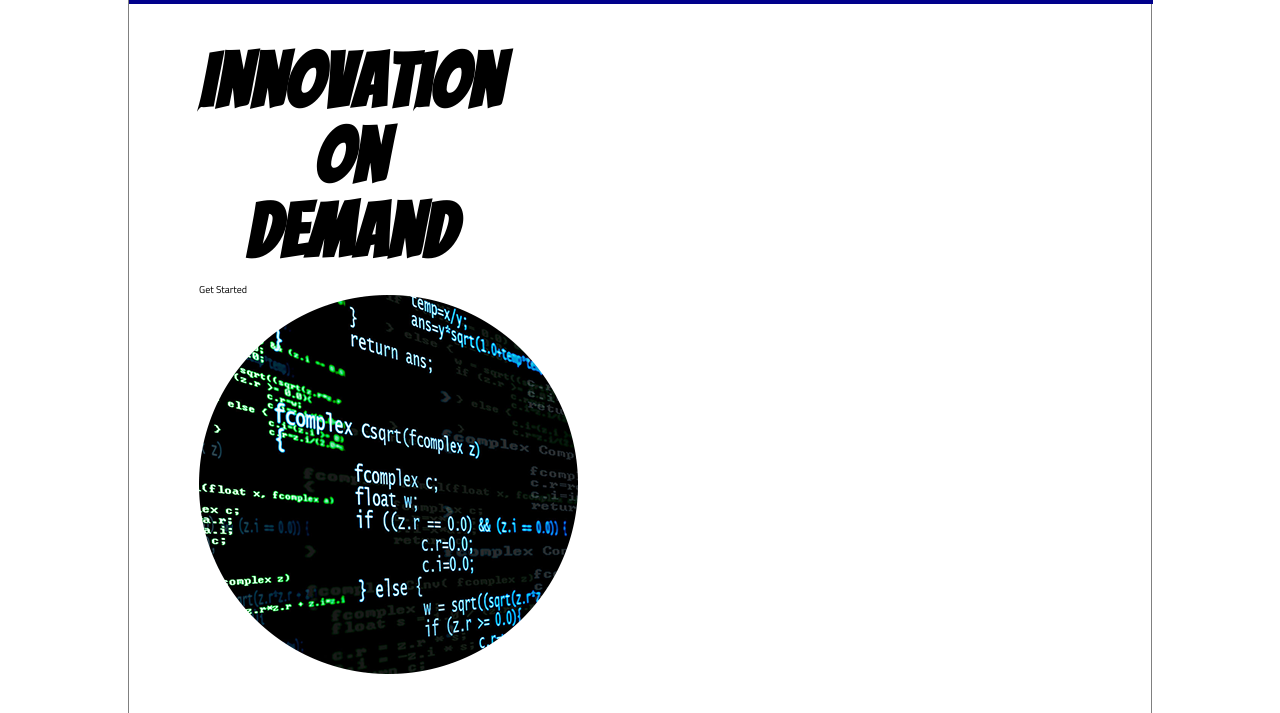
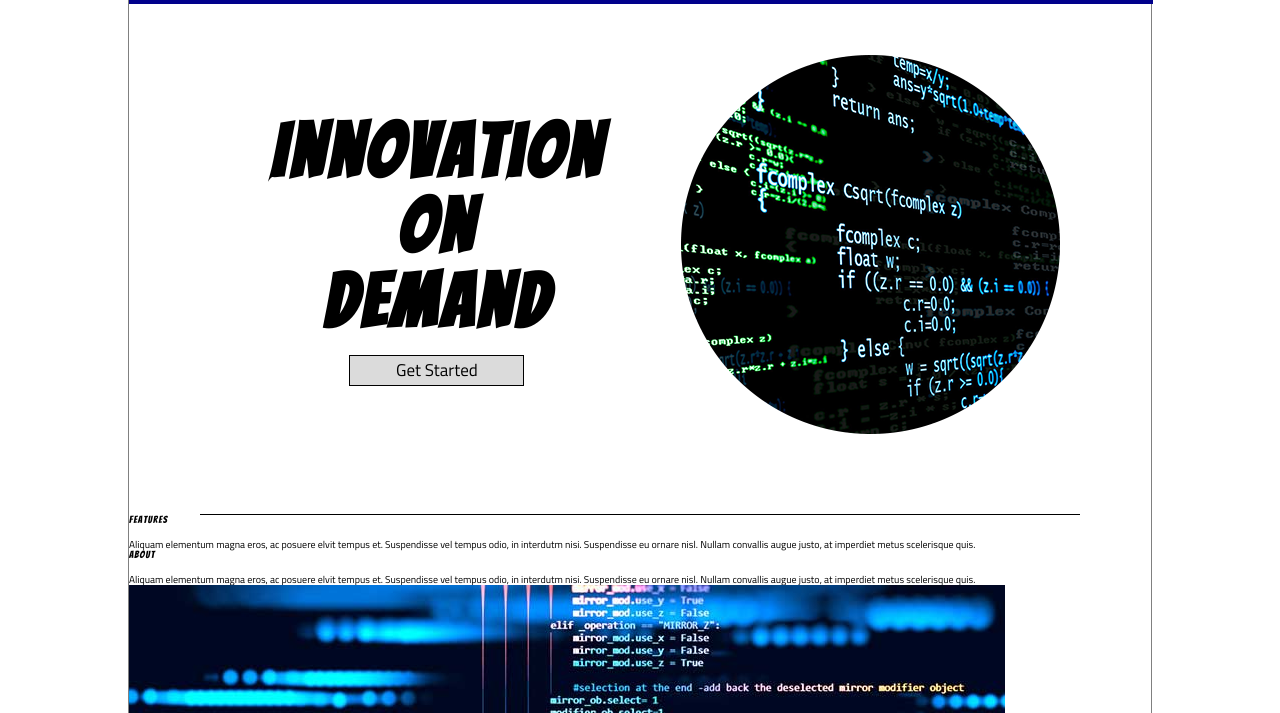
Before and after one commit to atonymartin20/Lambda-Clone-User-Interface, a plain HTML site: page great-idea-website/index.html in a window 1280 px wide. Shown: the part 76-789 px from the top of the page. Drawn offline with Linux system fonts and the light colour scheme.

Commit message:
Top section styled.

```diff
--- a/great-idea-website/css/index.css
+++ b/great-idea-website/css/index.css
@@ -86,7 +86,7 @@ header {
 }
 
 nav {
-	padding: 20px 0px;
+	padding: 20px 0px 0px 0px;
 	display: inline-block;
 	padding-left: 57px;
 	vertical-align: top;
@@ -110,16 +110,53 @@ nav a {
 
 }
 
-h1 {
+.top {
+	margin: 0 auto;
+	padding: 0px 0px 78px 70px;
+	width: 880px;
+	border-bottom: 1px solid black;
+	margin-top: 80px;
+}
+
+.top img {
+	padding-top: 50px;
+	padding-left: 75px;
+}
+
+.innovation {
+	display: inline-block;
+	vertical-align: top;
+	margin-top: 110px;
+}
+
+.innovation h1 {
 	text-align: center;
 	font-size: 7.5rem;
 	font-weight: 600;
-	display: inline-block;
+	letter-spacing: .4rem;
 }
 
-.top {
-	display: inline-block;
-	padding: 40px;
-	padding-left: 70px;
-	margin-top: 80px;
+.button {
+	text-align: center;
+	width: 175px;
+	border: 1px solid black;
+	margin: 0 auto;
+	padding: 6px 10px;
+	font-size: 1.7rem;
+	background-color: white;
+	-webkit-animation: myAnimation 3s infinite;
+	animation: myAnimation 3s infinite;
+	cursor: pointer;
 }
+
+@-webkit-keyframes myAnimation {
+	50% {
+		background-color: darkgray;
+	}
+}
+
+@keyframes myAnimation {
+	50% {
+		background-color: darkgray;
+	}
+}
--- a/great-idea-website/index.html
+++ b/great-idea-website/index.html
@@ -38,9 +38,7 @@
           <div class="button">Get Started</div>
         </section>
 
-        <div class="top-img">
-          <img src="img/header-img.png" alt="Image of a code snippet.">
-        </div>
+        <img src="img/header-img.png" alt="Image of a code snippet.">
       </section>
 
       <!-- End of Top section -->
```
